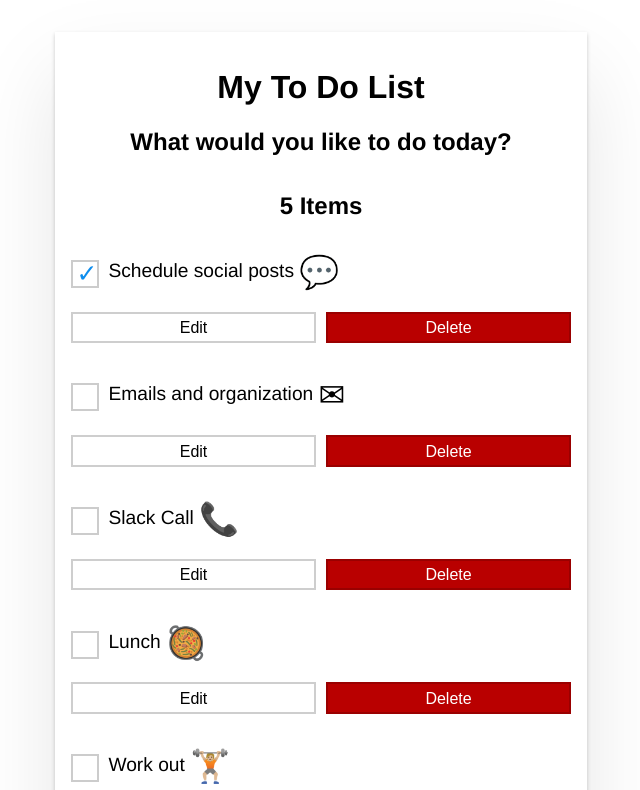
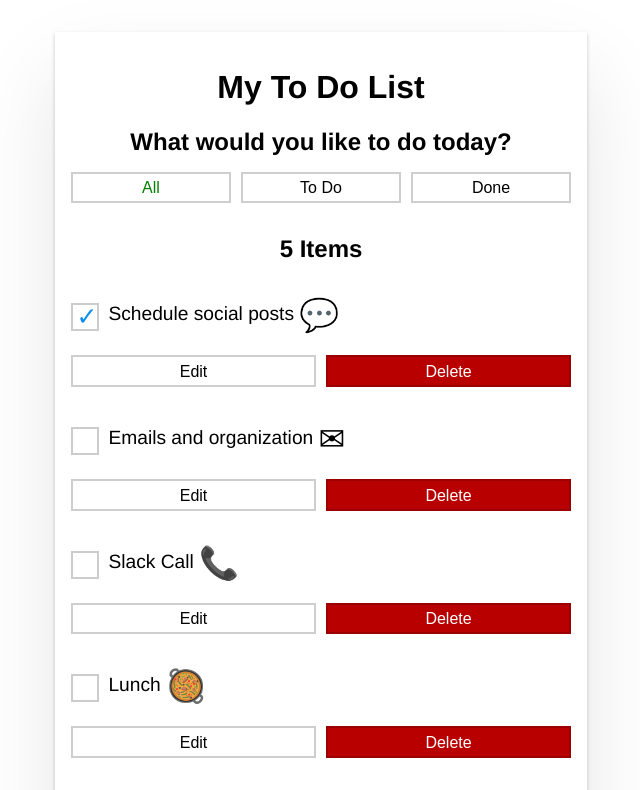
Before and after one commit to tes-balo/todo, an Angular app: page / in a window 1280 px wide. Shown: the top 790 px of the page, without its empty margins (319-959 px from the left). Built offline with nearby package versions, Linux system fonts and the light colour scheme.

Commit message:
`feat`: add filtration method for todo

```diff
--- a/src/app/app.component.html
+++ b/src/app/app.component.html
@@ -1,7 +1,19 @@
 <div class="main">
   <h1>My To Do List</h1>
   <label for="addItemInput" id="greet"></label>
+  <div class="btn-wrapper">
+    <button class="btn btn-menu" [class.active]="filter === 'all'" (click)="filter = 'all'">
+      All
+    </button>
 
+    <button class="btn btn-menu" [class.active]="filter === 'active'" (click)="filter = 'active'">
+      To Do
+    </button>
+
+    <button class="btn btn-menu" [class.active]="filter === 'done'" (click)="filter = 'done'">
+      Done
+    </button>
+  </div>
   <h2>
     {{ items.length }} <span *ngIf="items.length === 1; else elseBlock"> item </span>
     <ng-template #elseBlock>Items</ng-template>
```
